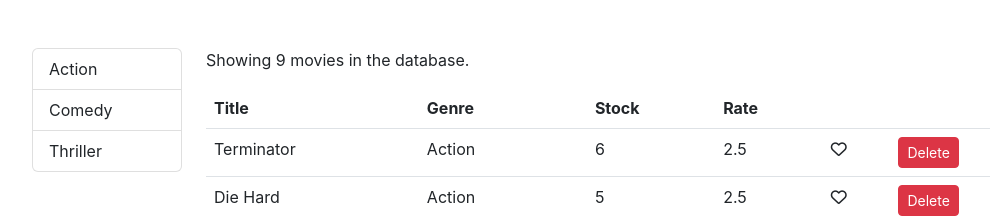
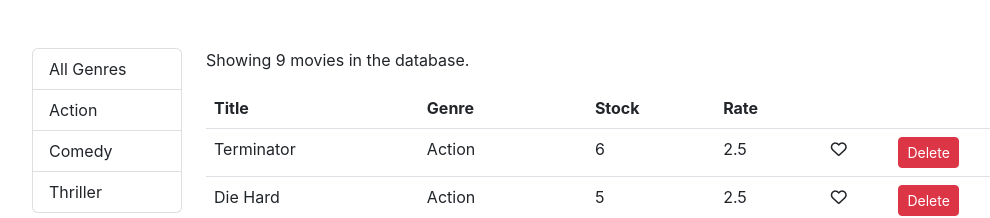
Before and after one commit to Sanganak-Abhiyanta/LearnReact, a React (Create React App) app in the folder vidly/: page / in a window 1280 px wide. Shown: the top 218 px of the page, without its empty margins (98-1088 px from the left). Built offline with nearby package versions, Linux system fonts and the light colour scheme.

Commit message:
successfully implemented filtering using ListGroup.

```diff
--- a/vidly/src/components/common/ListGourp.jsx
+++ b/vidly/src/components/common/ListGourp.jsx
@@ -1,7 +1,7 @@
 import React from "react";
 
 export default function ListGourp(props) {
-  const { items, textProperty, valueProperty, onItemSelect } = props;
+  const { items, textProperty, valueProperty, onItemSelect,selectedItems } = props;
 
   return (
     <>
@@ -10,7 +10,7 @@ export default function ListGourp(props) {
           <li
             onClick={() => onItemSelect(item)}
             key={item[valueProperty]}
-            className="list-group-item"
+            className={item!==selectedItems?"list-group-item":"list-group-item active"}
           >
             {item[textProperty]}
           </li>
--- a/vidly/src/components/movies.jsx
+++ b/vidly/src/components/movies.jsx
@@ -14,7 +14,8 @@ export default class Movies extends Component {
   };
   // ================> ComponentDidmount <================
   componentDidMount() {
-    this.setState({ movies: getMovies(), genres: getGenres() });
+    const genres=[{name:"All Genres"},...getGenres()];
+    this.setState({ movies: getMovies(), genres });
   }
   // ==================================================> HandleDelete<===================================================
   hanleDelete = (movie) => {
@@ -37,16 +38,18 @@ export default class Movies extends Component {
 
   // ===================> HandleGenresSelect <=============
   handleGenresSelect = (genres) => {
-    this.setState({selectedGenre:genres});
+    this.setState({selectedGenre:genres,currentPage:1});
   };
 
   render() {
     const { length: count } = this.state.movies;
     // ==========================>we can use object destructuring <============================
-    const { currentPage, pageSize, movies: allMovies } = this.state;
+    const { currentPage,selectedGenre, pageSize, movies: allMovies } = this.state;
 
     if (count === 0) return <h1>There are no movies in the Database</h1>;
-    const movies = Paginate(allMovies, currentPage, pageSize);
+    // now we need to filter movies according to genre
+    const filtered=selectedGenre && selectedGenre._id?allMovies.filter(m=>m.genre._id===selectedGenre._id):allMovies;
+    const movies = Paginate(filtered, currentPage, pageSize);
     return (
       <div className="m-5">
         <div className="row">
@@ -59,7 +62,7 @@ export default class Movies extends Component {
           </div>
           <div className="col">
             {" "}
-            <p>Showing {count} movies in the database.</p>
+            <p>Showing {filtered.length} movies in the database.</p>
             <table className="table">
               <thead>
                 <tr>
@@ -99,7 +102,8 @@ export default class Movies extends Component {
               </tbody>
             </table>
             <Pagination
-              itemsCount={count}
+              // itemsCount={count}
+              itemsCount={filtered.length}
               currentPage={currentPage}
               pageSize={pageSize}
               onPageChange={this.handlePageChange}
```
